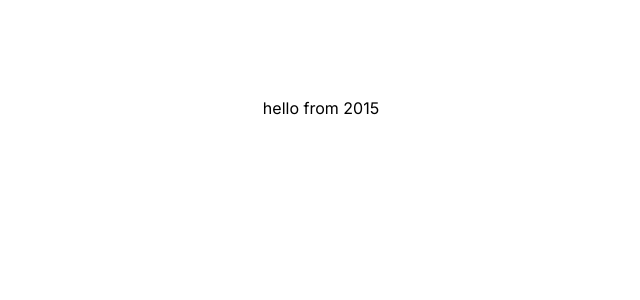
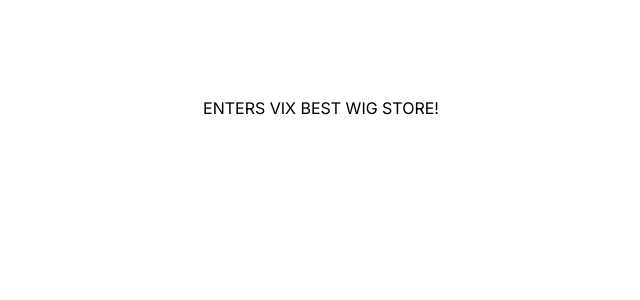
Before and after one commit to chigoox/vixxtensions, a Next.js app: page / in a window 1280 px wide. Shown: the top 300 px of the page, without its empty margins (319-959 px from the left). Built offline with nearby package versions, Linux system fonts and the light colour scheme.

Commit message:
updaated meta

```diff
--- a/app/layout.js
+++ b/app/layout.js
@@ -4,8 +4,8 @@ import { Inter } from 'next/font/google'
 const inter = Inter({ subsets: ['latin'] })
 
 export const metadata = {
-  title: 'Create Next App',
-  description: 'Generated by create next app',
+  title: 'Vixxtensions',
+  description: 'Luxury Raw Hair',
 }
 
 export default function RootLayout({ children }) {
--- a/app/page.js
+++ b/app/page.js
@@ -3,7 +3,7 @@ import Image from 'next/image'
 export default function Home() {
   return (
     <main className="flex min-h-screen flex-col items-center justify-between p-24">
-      <h1>hello from 2015</h1>
+      <h1>ENTERS VIX BEST WIG STORE!</h1>
     </main>
   )
 }
```
